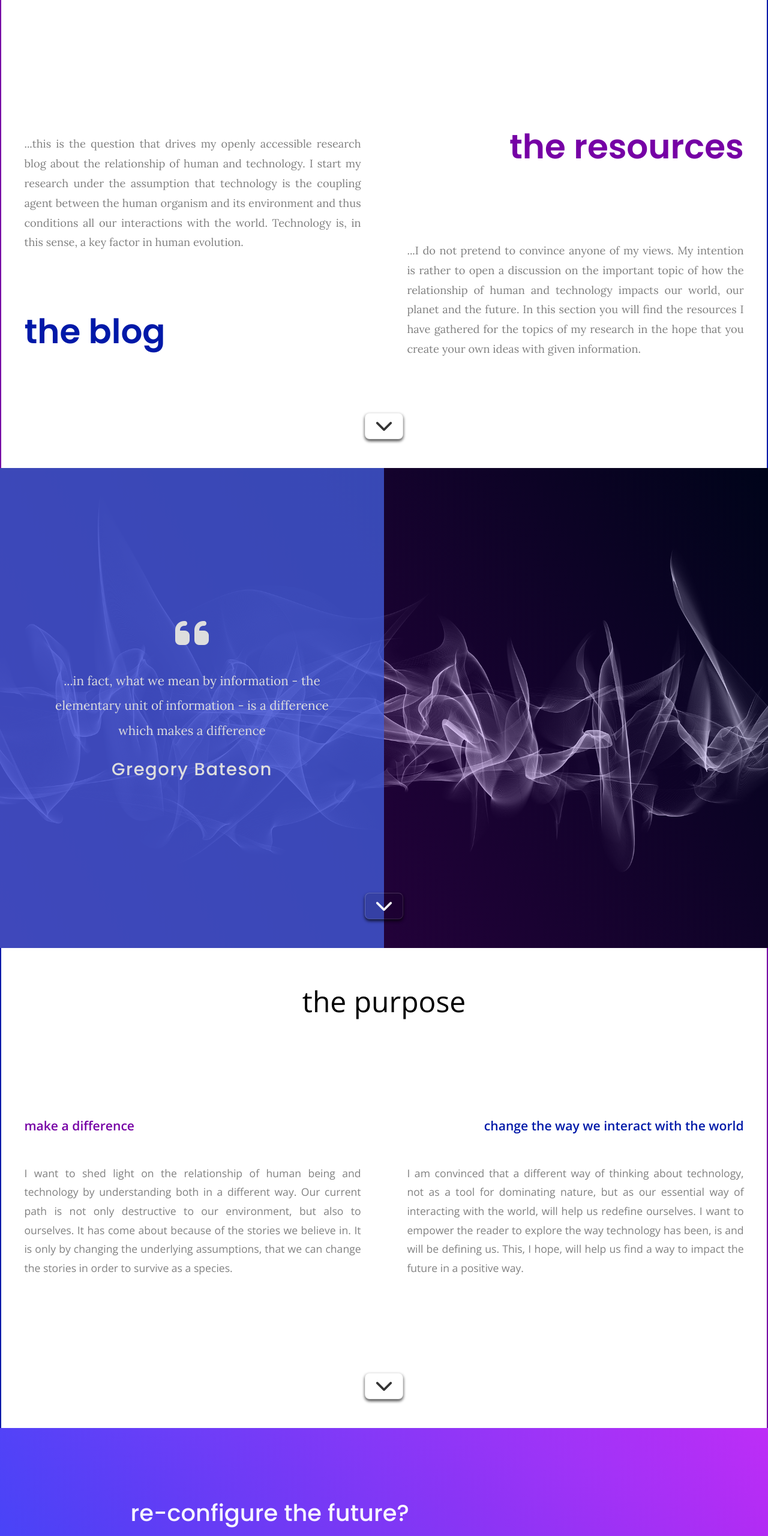
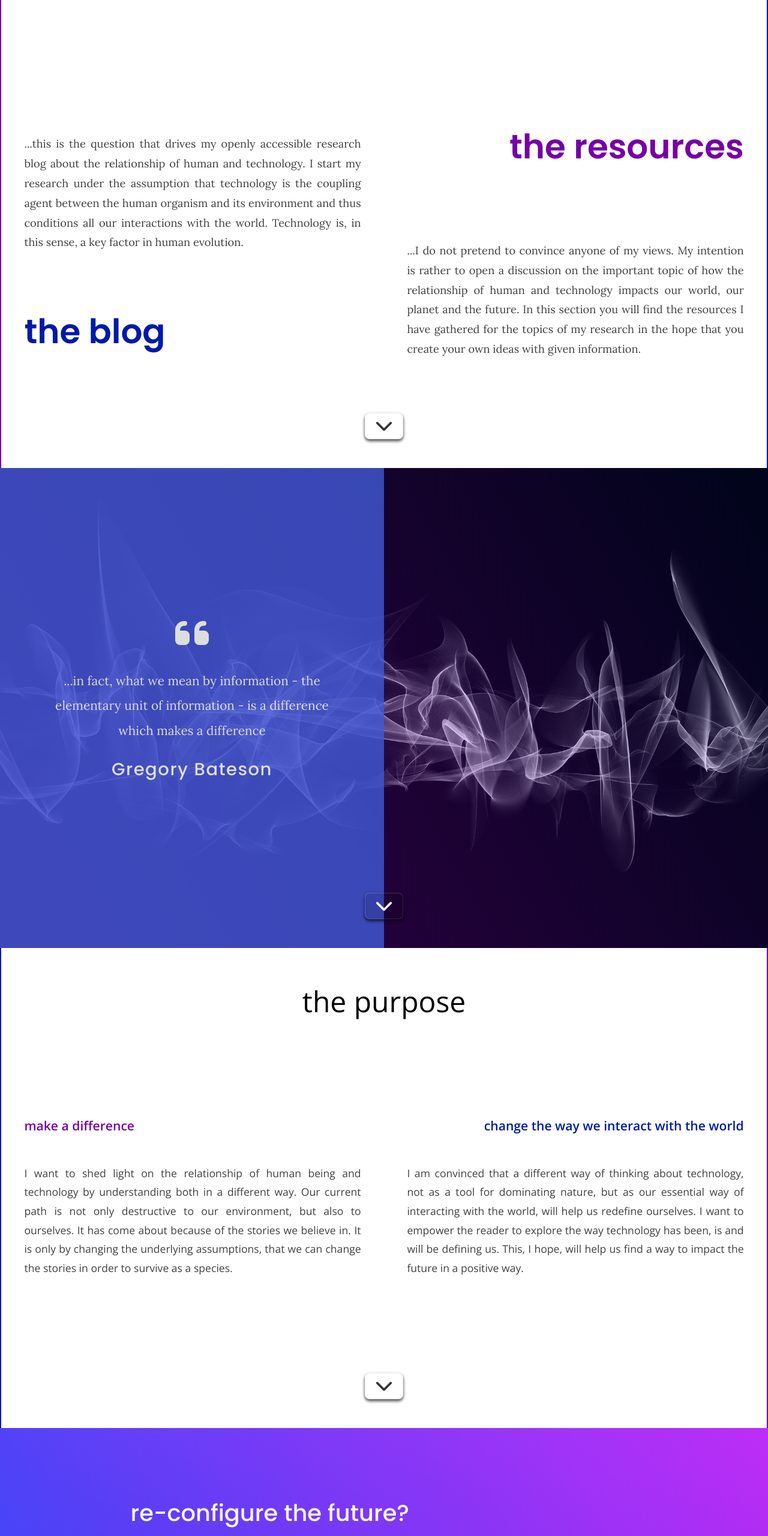
Before and after one commit to maxgroll/LaZona, a plain HTML site: page index.html in a window 1280 px wide. Shown: the part 820-3380 px from the top of the page at 60% size. Drawn offline with nearby package versions, Linux system fonts and the light colour scheme.

Commit message:
Add files via upload

```diff
--- a/styles copy.css
+++ b/styles copy.css
@@ -9,7 +9,6 @@ html, body {
     -moz-text-size-adjust: none;
     -ms-text-size-adjust: none;
     text-size-adjust: none;
-        /*height: 100%;*/
 
   }
 *, *::before, *::after {
@@ -32,7 +31,6 @@ h1,h2,h3,h4,h5,h6 {
     grid-template-rows: 8.83vh 91.17vh 200vh 100vh 10vh 190vh 91.17vh 8.83vh;
     }
 }
-
 @media only screen and (max-width: 767px) {
 #container {
     grid-template-rows: 8.83vh 91.17vh 200vh 100vh 10vh 190vh 91.17vh 8.83vh;
@@ -43,9 +41,6 @@ h1,h2,h3,h4,h5,h6 {
     max-width: 100%;
     position: relative;
     margin: auto;
-    /*min-height: 100%;
-    position: relative;
-    height: 100%;*/
     grid-template-areas:
     "header header header header header header header header header header header header"
     "title title title title title title title title title title title title"
@@ -66,7 +61,8 @@ h1,h2,h3,h4,h5,h6 {
     max-width: 100%;
     position: relative;
     margin: auto;
-    grid-template-areas: "header header header header header header header header header header header header"
+    grid-template-areas:
+    "header header header header header header header header header header header header"
     "title title title title title title title title title title title title"
     "cont cont cont cont cont cont cont cont cont cont cont cont"
     "footer footer footer footer footer footer footer footer footer footer footer footer";
@@ -106,6 +102,7 @@ header {
     }
 }
 }
+
 /*logo*/
 #MyLogo {
     float: left;
@@ -215,7 +212,6 @@ header {
     top: -7px;
     }
 
-
 /* menu btn */
 .header .menu-btn, .pageheader .menu-btn {
     display: none;
@@ -284,7 +280,7 @@ header {
 
 /*title section responsive*/
 
-/*landscape responsive styles*/
+/*landscape title section responsive styles*/
 @media only screen and (orientation: landscape) and (max-height: 500px) {
 #question1 {
     font-size: 1.77em !important;
@@ -491,7 +487,6 @@ header {
     padding-top: 23vh;
     padding-right: 3em;
     width: auto;
-
 }
 .page_title .pages_title h1 {
     font-family: 'Poppins', sans-serif;
@@ -577,8 +572,6 @@ header {
     padding-bottom: 2vh;
     }
 }
-
-
 @media only screen and (orientation: portrait) and (max-height: 640px){
 #desc .desc1 {
     font-size: 1.2rem;
@@ -670,7 +663,7 @@ header {
     font-family: 'Lora', serif;
     font-size: 1.14em;
     line-height: 1.8;
-    color: rgb(128, 128, 128);
+    color: rgba(0, 0, 0, 0.75);
 }
 .desc1 h2 {
     font-family: 'Poppins', sans-serif;
@@ -690,7 +683,7 @@ header {
     font-family: 'Lora', serif;
     font-size: 1.14em;
     line-height: 1.8;
-    color: rgb(128, 128, 128);
+    color: rgba(0, 0, 0, 0.75);
 }
 .desc2 h2 {
     font-family: 'Poppins', sans-serif;
@@ -731,7 +724,6 @@ header {
     }
 #bateson .bateson1 h2 {
     font-size: 1.3em !important;
-
     }
 }
 }
@@ -973,7 +965,6 @@ header {
     line-height: 2;
     }
 }
-
 @media only screen and (max-width: 767px) {
 .purpose .jumper3 {
     display: none;
@@ -1016,9 +1007,6 @@ header {
     height: 100%;
     }
 }
-
-
-
 @media only screen and (orientation: portrait) and (max-height: 640px){
 #purposetitle h2 {
     font-size: 1.8em;
@@ -1032,7 +1020,6 @@ header {
 #purpose .purpose1 h3 {
     font-size: 1.4rem;
     line-height: 1.5;
-        /*margin-top: -2vh;*/
     }
 #purpose .purpose2 {
     font-size: 1.2rem;
@@ -1045,7 +1032,7 @@ header {
     }
 }
 
-/*Purpose for computer sceen*/
+/*Purpose section general styles*/
 .purposetitle {
     grid-area: purposetitle;
     max-width: 100%;
@@ -1083,7 +1070,7 @@ header {
     font-family: 'Open Sans', sans-serif;
     font-size: 1.1rem;
     line-height: 1.8;
-    color: rgb(128, 128, 128);
+    color: rgba(0, 0, 0, 0.75);
     height: 100%;
     }
 #diff {
@@ -1107,7 +1094,7 @@ header {
     font-family: 'Open Sans', sans-serif;
     font-size: 1.1em;
     line-height: 1.8;
-    color: rgb(128, 128, 128);
+    color: rgba(0, 0, 0, 0.75);
     height: 100%;
     }
 .purpose2 h3 {
@@ -1197,9 +1184,6 @@ header {
 /*reconf styles for firefox mobile*/
 @supports (-moz-appearance:none) {
 @media only screen and (orientation: landscape) and (max-height: 500px) {
-    /*#reconf {
-    margin-bottom: -8.5% !important;
-    }*/
 #reconf h2 {
     font-size: 1.2em !important;
     line-height: 1 !important;
@@ -1256,14 +1240,12 @@ bottom: 12% !important;
     padding: 8vh 13vw 0vh 17vw;
     }
 }
-
 @media only screen and (orientation: portrait) and (max-height: 640px) {
 #reconf {
     margin-bottom: -17% !important;
     }
 #reconf h2 {
     font-size: 1.2em !important;
-
     }
     #reconf p {
     font-size: 1.1em !important;
@@ -1373,7 +1355,7 @@ bottom: 12% !important;
     }
 }
 
-/*reconf section styles for the computer screen*/
+/*reconf section general styles*/
 .reconf {
     display: flex;
     flex-direction: column;
@@ -1468,7 +1450,7 @@ footer #top-button, .pagefooter #top-button {
     }
 }
 
-/*footer for computer screen with menu*/
+/*footer general styles with menu*/
 footer {
     grid-area: footer;
     background-color: rgba(0, 0, 0, 0.5);
@@ -1482,7 +1464,6 @@ footer {
     position: static;
     width:100%;
     }
-
 #top-button {
     display: none;
     }
```
Lines whose indentation alone changed are shown as unchanged.
